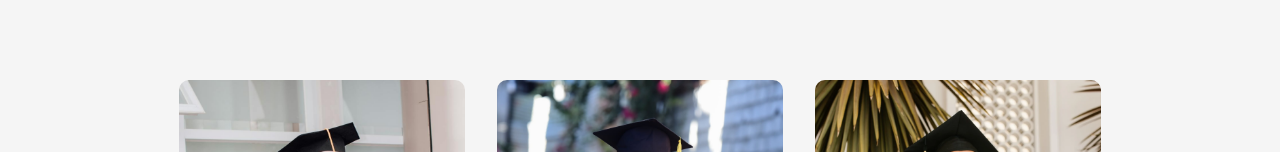
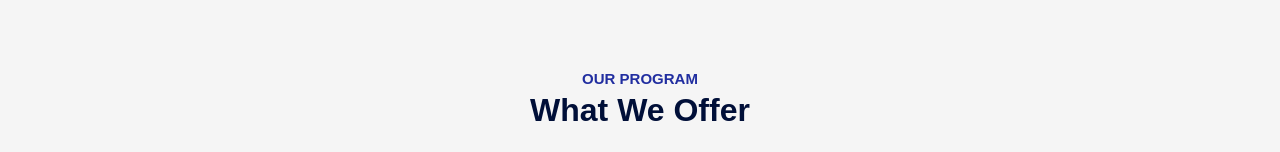
Before and after one commit to tech-in-tech/EducationWebsite, a React (Vite) app: page / in a window 1280 px wide. Shown: the part 800-952 px from the top of the page. Built offline with nearby package versions, Linux system fonts and the light colour scheme.

Commit message:
add hover effect to programs section and create title component and add it to the programs section

```diff
--- a/src/App.jsx
+++ b/src/App.jsx
@@ -2,6 +2,8 @@
 import Navbar from './Components/Navbar/Navbar'
 import Hero from './Components/Hero/Hero'
 import Programs from './Components/Programs/Programs'
+import Title from './Components/Title/Title'
+
 
 const App = () => {
   return (
@@ -9,6 +11,7 @@
       <Navbar/>
       <Hero/>
       <div className="container">
+        <Title subTitle = "Our PROGRAM" title = "What We Offer"/>
       <Programs/>
       </div>
 
--- a/src/Components/Programs/Programs.css
+++ b/src/Components/Programs/Programs.css
@@ -14,4 +14,34 @@
 
 .program{
   flex-basis: 31%;
+  position: relative;
 }
+
+.caption{
+  border-radius: 10px;
+  position: absolute;
+  top: 0;
+  left: 0;
+  right: 0;
+  bottom: 0;
+  background-color: rgba(0, 15, 152, 0.3);
+  display: flex;
+  align-items: center;
+  justify-content: center;
+  flex-direction: column;
+  color: #fff;
+  cursor: pointer;
+  opacity: 0;
+  padding-top: 70%;
+  transition: 0.4s;
+}
+
+.caption img{
+  width: 60px;
+  margin-bottom: 10px;
+}
+
+.program:hover .caption{
+  opacity: 1;
+  padding-top: 0;
+}
--- a/src/Components/Programs/Programs.jsx
+++ b/src/Components/Programs/Programs.jsx
@@ -3,6 +3,9 @@
 import pg1 from "../../assets/program-1.png"
 import pg2 from "../../assets/program-2.png"
 import pg3 from "../../assets/program-3.png"
+import pgIcon1 from "../../assets/program-icon-1.png"
+import pgIcon2 from "../../assets/program-icon-2.png"
+import pgIcon3 from "../../assets/program-icon-3.png"
 
 const Programs = () => {
   return (
@@ -10,14 +13,26 @@
 
       <div className="program">
         <img src={pg1} alt="" />
+        <div className='caption'>
+          <img src={pgIcon1} alt="" />
+          <p>Graduation Degree</p>
+        </div>
       </div>
 
       <div className="program">
         <img src={pg2} alt="" />
+        <div className='caption'>
+          <img src={pgIcon2} alt="" />
+          <p>Master Degree</p>
+        </div>
       </div>
 
       <div className="program">
         <img src={pg3} alt="" />
+        <div className='caption'>
+          <img src={pgIcon3} alt="" />
+          <p>Post Graduation</p>
+        </div>
       </div>
 
     </div>
--- /dev/null
+++ b/src/Components/Title/Title.css
@@ -0,0 +1,15 @@
+.title{
+  text-align: center;
+  color: #212ea0;
+  font-size: 15px;
+  font-weight: 600;
+  text-transform: uppercase;
+  margin: 70px 0 30px;
+}
+
+.title h2{
+  font-size: 32px;
+  color: #000f38;
+  margin-top: 5px;
+  text-transform: none;
+}
--- /dev/null
+++ b/src/Components/Title/Title.jsx
@@ -0,0 +1,13 @@
+import React from 'react'
+import "./Title.css"
+
+const Title = ({subTitle,title}) => {
+  return (
+    <div className='title'>
+      <p>{subTitle}</p>
+      <h2>{title}</h2>
+    </div>
+  )
+}
+
+export default Title
```
